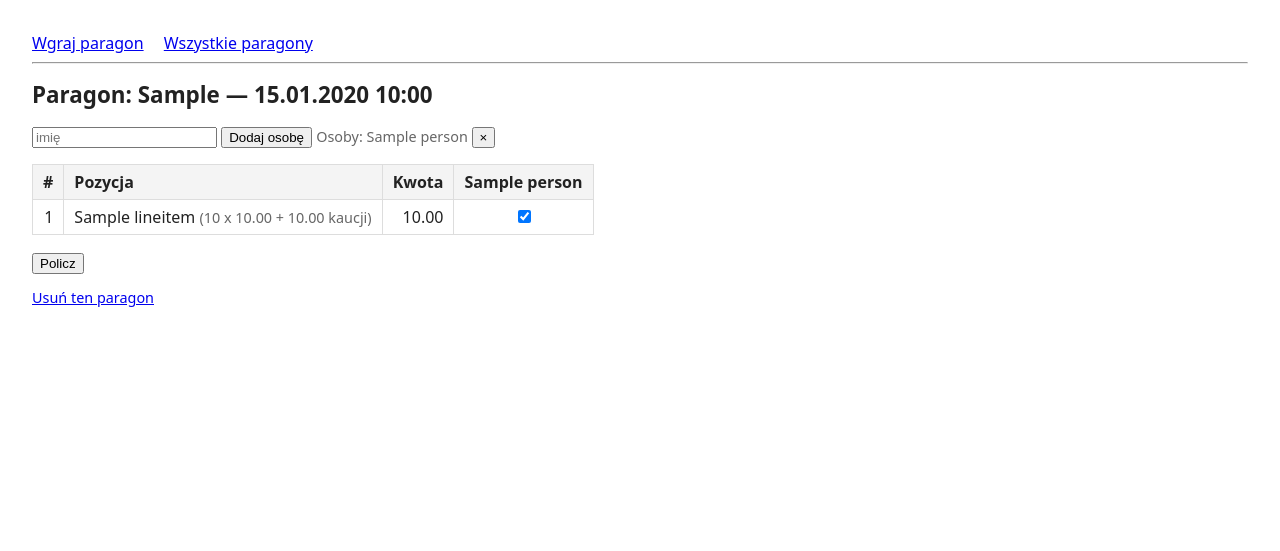
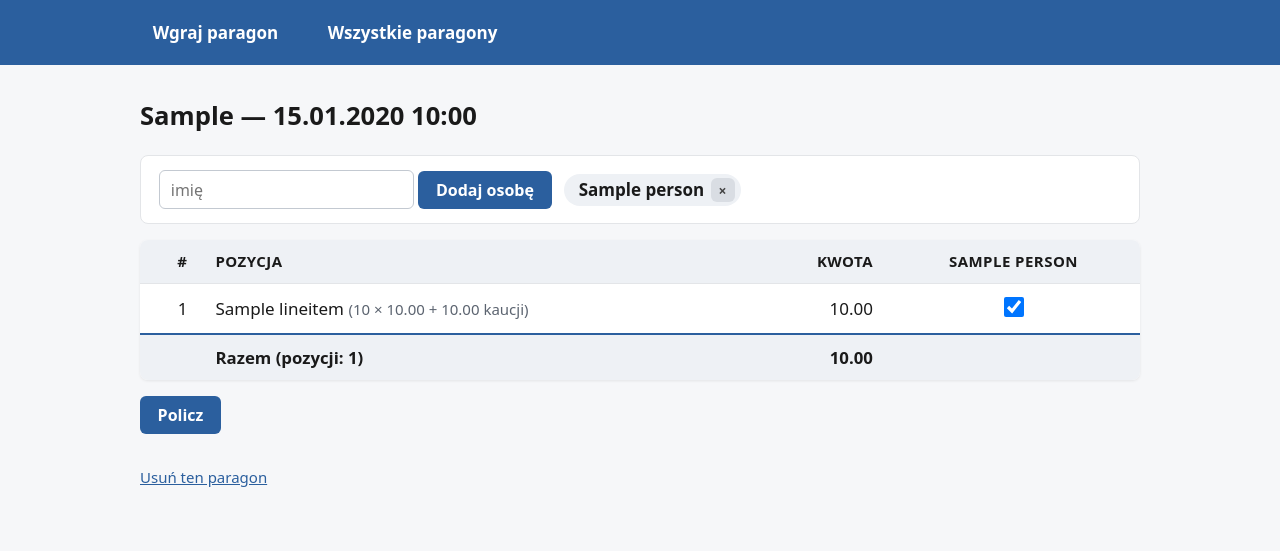
Before and after one commit to Laakmus/receipt-splitter, a Django app: page /receipts/1/ in a window 1280 px wide. Shown: the top 551 px of the page. Run offline with Django 5.2, Linux system fonts and the light colour scheme; tables that the repository leaves empty hold one stand-in row (values such as "Sample post").

Commit message:
Make the interface readable and add a receipt total row
Strony byly nieczytelne przy ciemnym motywie systemowym - linki w menu
zlewaly sie z tlem. Wyglad jest teraz jasny niezaleznie od ustawien
systemu, czcionka wieksza (17px), przyciski i menu maja wlasne kolory.

Pod pozycjami doszedl wiersz z suma calego paragonu - pozwala od razu
porownac wynik odczytu z kwota wydrukowana na paragonie.

Adres glowny przekierowuje na /receipts/, wiec samo localhost:8000
prowadzi do aplikacji zamiast dawac 404.

Co-Authored-By: Claude Opus 5 <noreply@anthropic.com>

```diff
--- a/config/urls.py
+++ b/config/urls.py
@@ -16,8 +16,11 @@ Including another URLconf
 """
 from django.contrib import admin
 from django.urls import include, path
+from django.views.generic import RedirectView
 
 urlpatterns = [
     path('admin/', admin.site.urls),
     path('receipts/', include('receipts.urls')),
+    # samo http://localhost:8000/ prowadzi prosto do aplikacji
+    path('', RedirectView.as_view(pattern_name='receipt-upload')),
 ]
--- a/receipts/templates/receipts/base.html
+++ b/receipts/templates/receipts/base.html
@@ -2,39 +2,159 @@
 <html lang="pl">
 <head>
     <meta charset="UTF-8">
+    <meta name="viewport" content="width=device-width, initial-scale=1">
+    <meta name="color-scheme" content="light">
     <title>{% block title %}Receipt Splitter{% endblock %}</title>
     <style>
-        :root {
-            --bg: #fff; --fg: #222; --muted: #666; --line: #ddd; --head: #f4f4f4;
-            --warn-bg: #fff4e5; --warn-line: #ffb84d; --ok-bg: #eef7ee; --ok-line: #99cc99;
+        /* Jasny wyglad niezaleznie od motywu systemowego - paragon czyta sie jak na papierze */
+        html { color-scheme: light; }
+
+        body {
+            font-family: system-ui, -apple-system, "Segoe UI", sans-serif;
+            font-size: 17px;
+            line-height: 1.5;
+            margin: 0;
+            padding: 0 0 3rem;
+            background: #f6f7f9;
+            color: #1a1a1a;
         }
-        @media (prefers-color-scheme: dark) {
-            :root {
-                --bg: #1c1c1c; --fg: #e8e8e8; --muted: #a0a0a0; --line: #3a3a3a; --head: #2a2a2a;
-                --warn-bg: #3a2e1a; --warn-line: #8a6d3b; --ok-bg: #1e2f1e; --ok-line: #4d7a4d;
-            }
+
+        .page { max-width: 1000px; margin: 0 auto; padding: 0 1.5rem; }
+
+        /* --- gorne menu --- */
+        nav {
+            background: #2b5f9e;
+            padding: 0.9rem 0;
+            margin-bottom: 2rem;
         }
-        body { font-family: system-ui, sans-serif; margin: 2rem; background: var(--bg); color: var(--fg); }
-        h1 { font-size: 1.4rem; }
-        table { border-collapse: collapse; margin: 1rem 0; }
-        th, td { border: 1px solid var(--line); padding: 6px 10px; text-align: left; }
-        th { background: var(--head); }
-        td.num, th.num { text-align: right; }
-        td.check { text-align: center; }
-        .muted { color: var(--muted); font-size: 0.9rem; }
-        .warn { background: var(--warn-bg); border: 1px solid var(--warn-line); padding: 10px; margin: 1rem 0; }
-        .totals { background: var(--ok-bg); border: 1px solid var(--ok-line); padding: 10px 14px; display: inline-block; }
-        .totals td { border: none; padding: 3px 14px 3px 0; }
+        nav .page { display: flex; gap: 1.5rem; align-items: center; }
+        nav a {
+            color: #fff;
+            text-decoration: none;
+            font-weight: 600;
+            font-size: 17px;
+            padding: 0.35rem 0.8rem;
+            border-radius: 6px;
+        }
+        nav a:hover { background: rgba(255, 255, 255, 0.18); }
+
+        h1 { font-size: 1.6rem; margin: 0 0 1.2rem; }
+        h2 { font-size: 1.25rem; margin: 2rem 0 0.8rem; }
+
+        /* --- tabele --- */
+        table {
+            border-collapse: collapse;
+            background: #fff;
+            width: 100%;
+            margin: 1rem 0;
+            box-shadow: 0 1px 3px rgba(0, 0, 0, 0.08);
+            border-radius: 8px;
+            overflow: hidden;
+        }
+        th, td { border-bottom: 1px solid #e3e5e8; padding: 10px 14px; text-align: left; }
+        th { background: #eef1f5; font-size: 15px; text-transform: uppercase; letter-spacing: 0.03em; }
+        tr:last-child td { border-bottom: none; }
+        tbody tr:hover { background: #fafbfc; }
+        td.num, th.num { text-align: right; font-variant-numeric: tabular-nums; }
+        td.check, th.check { text-align: center; }
+        input[type="checkbox"] { width: 20px; height: 20px; cursor: pointer; }
+
+        /* --- wiersz sumy paragonu --- */
+        tr.summary td {
+            background: #eef1f5;
+            font-weight: 700;
+            font-size: 1.05rem;
+            border-top: 2px solid #2b5f9e;
+        }
+
+        /* --- przyciski --- */
+        button, .btn {
+            font-family: inherit;
+            font-size: 16px;
+            font-weight: 600;
+            padding: 0.5rem 1.1rem;
+            border: none;
+            border-radius: 6px;
+            background: #2b5f9e;
+            color: #fff;
+            cursor: pointer;
+        }
+        button:hover, .btn:hover { background: #23507f; }
+        button.small {
+            padding: 0.15rem 0.5rem;
+            font-size: 14px;
+            background: #d9dde3;
+            color: #444;
+        }
+        button.small:hover { background: #c3c9d1; }
+
+        input[type="text"], input[type="file"] {
+            font-family: inherit;
+            font-size: 16px;
+            padding: 0.45rem 0.7rem;
+            border: 1px solid #c3c9d1;
+            border-radius: 6px;
+            background: #fff;
+        }
+
+        /* --- pasek osob --- */
+        .people-bar {
+            background: #fff;
+            border: 1px solid #e3e5e8;
+            border-radius: 8px;
+            padding: 0.9rem 1.1rem;
+            margin: 1rem 0;
+            display: flex;
+            flex-wrap: wrap;
+            gap: 0.8rem;
+            align-items: center;
+        }
+        .person-chip {
+            background: #eef1f5;
+            border-radius: 20px;
+            padding: 0.2rem 0.4rem 0.2rem 0.9rem;
+            display: inline-flex;
+            align-items: center;
+            gap: 0.4rem;
+            font-weight: 600;
+        }
+
+        .muted { color: #5c6470; font-size: 15px; }
+
+        .warn {
+            background: #fff4e0;
+            border-left: 5px solid #e8931f;
+            padding: 0.9rem 1.1rem;
+            border-radius: 6px;
+            margin: 1.2rem 0;
+        }
+
+        .totals {
+            background: #fff;
+            border-left: 5px solid #2e8b46;
+            border-radius: 6px;
+            padding: 0.6rem 1.4rem;
+            display: inline-block;
+            box-shadow: 0 1px 3px rgba(0, 0, 0, 0.08);
+            width: auto;
+        }
+        .totals td { border: none; padding: 6px 1.5rem 6px 0; font-size: 1.1rem; }
+        .totals tr:hover { background: none; }
+
         form.inline { display: inline; }
-        nav a { margin-right: 1rem; }
+        a { color: #2b5f9e; }
     </style>
 </head>
 <body>
 <nav>
-    <a href="{% url 'receipt-upload' %}">Wgraj paragon</a>
-    <a href="{% url 'receipt-list' %}">Wszystkie paragony</a>
+    <div class="page">
+        <a href="{% url 'receipt-upload' %}">Wgraj paragon</a>
+        <a href="{% url 'receipt-list' %}">Wszystkie paragony</a>
+    </div>
 </nav>
-<hr>
+
+<div class="page">
 {% block content %}{% endblock %}
+</div>
 </body>
 </html>
--- a/receipts/templates/receipts/receipt_confirm_delete.html
+++ b/receipts/templates/receipts/receipt_confirm_delete.html
@@ -6,7 +6,7 @@
 
 <p>
     {{ receipt.store }} — {{ receipt.created_at|date:"d.m.Y H:i" }},
-    {{ receipt.line_items.count }} pozycji.
+    pozycji: {{ receipt.line_items.count }}.
 </p>
 <p class="muted">Znikną też wszystkie pozycje i osoby przypisane do tego paragonu.</p>
 
--- a/receipts/templates/receipts/receipt_preview.html
+++ b/receipts/templates/receipts/receipt_preview.html
@@ -2,8 +2,9 @@
 {% block title %}Paragon {{ receipt.store }}{% endblock %}
 
 {% block content %}
-<h1>Paragon: {{ receipt.store }} — {{ receipt.created_at|date:"d.m.Y H:i" }}</h1>
+<h1>{{ receipt.store }} — {{ receipt.created_at|date:"d.m.Y H:i" }}</h1>
 
+<div class="people-bar">
     <form method="post" class="inline">
         {% csrf_token %}
         <input type="hidden" name="action" value="add_person">
@@ -11,24 +12,24 @@
         <button type="submit">Dodaj osobę</button>
     </form>
 
-{% if people %}
-    <span class="muted">
-        Osoby:
     {% for person in people %}
+        <span class="person-chip">
             {{ person.name }}
             <form method="post" class="inline">
                 {% csrf_token %}
                 <input type="hidden" name="action" value="delete_person">
                 <input type="hidden" name="person_id" value="{{ person.pk }}">
-                <button type="submit" title="usuń osobę">×</button>
+                <button type="submit" class="small" title="usuń osobę">×</button>
             </form>
+        </span>
+    {% empty %}
+        <span class="muted">Nie ma jeszcze żadnej osoby — dodaj przynajmniej jedną.</span>
     {% endfor %}
-    </span>
-{% endif %}
+</div>
 
 {% if asked_to_compute and missing %}
     <div class="warn">
-        Nie policzę — te pozycje nie mają zaznaczonej żadnej osoby:
+        <strong>Nie policzę.</strong> Te pozycje nie mają zaznaczonej żadnej osoby:
         {% for item in missing %}{{ item.name }}{% if not forloop.last %}, {% endif %}{% endfor %}
     </div>
 {% endif %}
@@ -38,19 +39,22 @@
     <input type="hidden" name="action" value="compute">
 
     <table>
+        <thead>
             <tr>
-            <th>#</th>
+                <th class="num">#</th>
                 <th>Pozycja</th>
                 <th class="num">Kwota</th>
                 {% for person in people %}<th class="check">{{ person.name }}</th>{% endfor %}
             </tr>
+        </thead>
+        <tbody>
             {% for row in rows %}
                 <tr>
                     <td class="num">{{ row.item.position }}</td>
                     <td>
                         {{ row.item.name }}
                         <span class="muted">
-                        ({{ row.item.quantity|floatformat:"-3" }} x {{ row.item.unit_price }}{% if row.item.had_discount %} − {{ row.item.discount_amount }} rabatu{% endif %}{% if row.item.had_deposit %} + {{ row.item.deposit_amount }} kaucji{% endif %})
+                            ({{ row.item.quantity|floatformat:"-3" }} × {{ row.item.unit_price }}{% if row.item.had_discount %} − {{ row.item.discount_amount }} rabatu{% endif %}{% if row.item.had_deposit %} + {{ row.item.deposit_amount }} kaucji{% endif %})
                         </span>
                     </td>
                     <td class="num">{{ row.item.final_total }}</td>
@@ -63,12 +67,20 @@
             {% empty %}
                 <tr><td colspan="3">Nie wykryto pozycji na paragonie</td></tr>
             {% endfor %}
+
+            {% if rows %}
+                <tr class="summary">
+                    <td></td>
+                    <td>Razem (pozycji: {{ rows|length }})</td>
+                    <td class="num">{{ receipt_total }}</td>
+                    {% for person in people %}<td></td>{% endfor %}
+                </tr>
+            {% endif %}
+        </tbody>
     </table>
 
     {% if people %}
         <button type="submit">Policz</button>
-    {% else %}
-        <p class="muted">Dodaj przynajmniej jedną osobę, żeby zaznaczać pozycje.</p>
     {% endif %}
 </form>
 
@@ -81,7 +93,7 @@
     </table>
 {% endif %}
 
-<p class="muted">
+<p class="muted" style="margin-top: 2rem;">
     <a href="{% url 'receipt-delete' receipt.pk %}">Usuń ten paragon</a>
 </p>
 {% endblock %}
--- a/receipts/views.py
+++ b/receipts/views.py
@@ -64,6 +64,7 @@ def receipt_preview(request, pk):
         checked = {person.pk for person in item.shared_by.all()}
         rows.append({'item': item, 'checks': [(person, person.pk in checked) for person in people]})
 
+    receipt_total = sum(item.final_total for item in positions)
     missing = unassigned_items(receipt)
     totals = None
     if request.GET.get("policz") and people and not missing:
@@ -73,6 +74,7 @@ def receipt_preview(request, pk):
     return render(request, 'receipts/receipt_preview.html', {
         'receipt': receipt,
         'rows': rows,
+        'receipt_total': receipt_total,
         'people': people,
         'missing': missing,
         'totals': totals,
```
Lines whose indentation alone changed are shown as unchanged.
